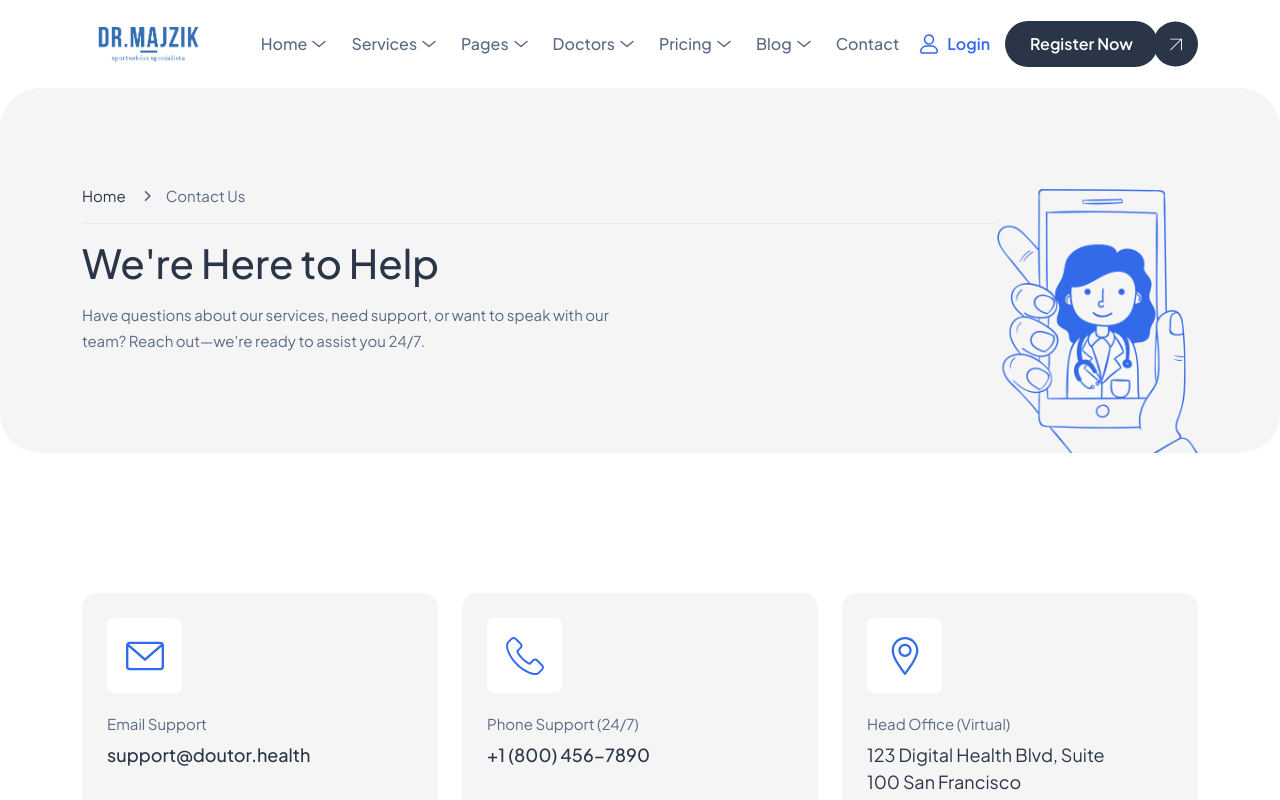
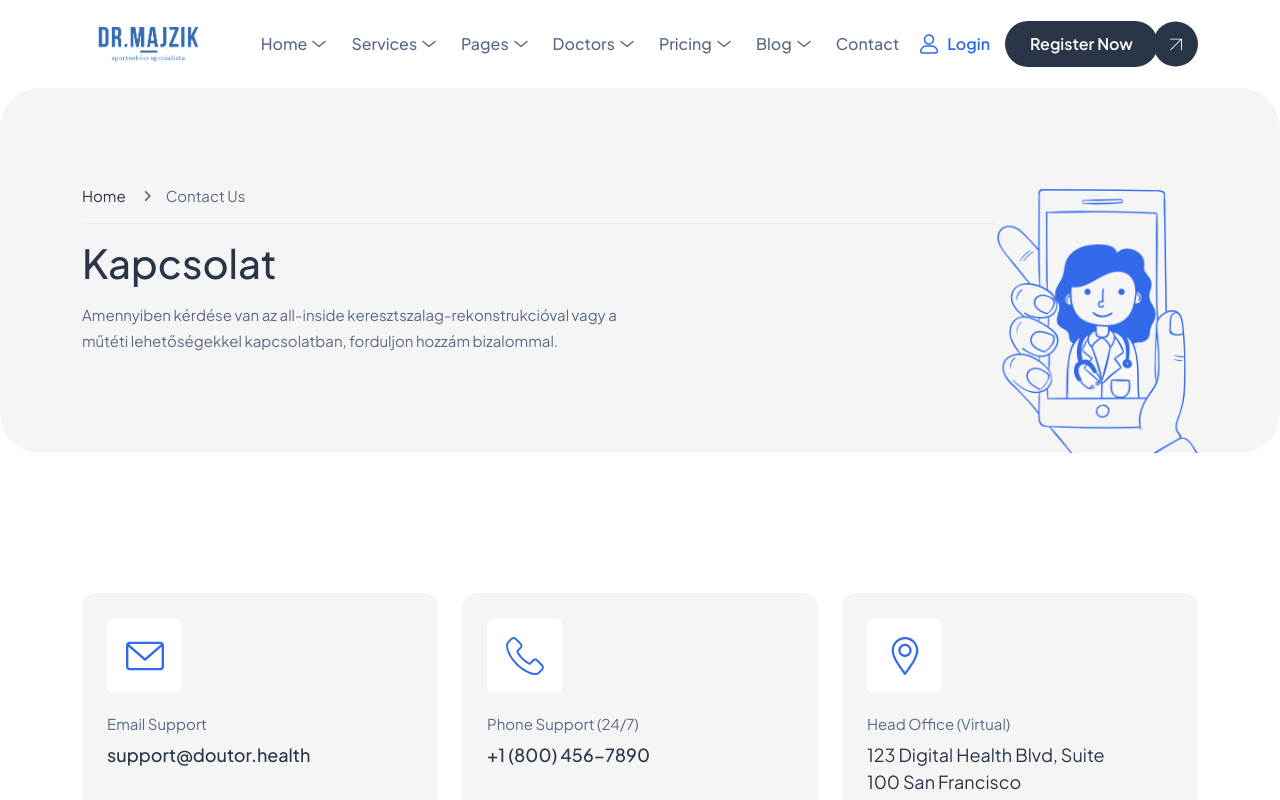
Before and after one commit to Anadasi/allinside.hu, a Next.js app: page /contact-us in a window 1280 px wide. Shown: the top 800 px of the page. Built offline with nearby package versions, Linux system fonts and the light colour scheme.

Commit message:
szoveg frissites

```diff
--- a/src/app/contact-us/page.tsx
+++ b/src/app/contact-us/page.tsx
@@ -10,8 +10,8 @@ export default function Page() {
       <Navbar />
 
       <PageBanner
-        pageTitle="We're Here to Help"
-        shortText="Have questions about our services, need support, or want to speak with our team? Reach out—we're ready to assist you 24/7."
+        pageTitle="Kapcsolat"
+        shortText="Amennyiben kérdése van az all-inside keresztszalag-rekonstrukcióval vagy a műtéti lehetőségekkel kapcsolatban, forduljon hozzám bizalommal."
         homePageUrl="/"
         homePageText="Home"
         activePageText="Contact Us"
```
